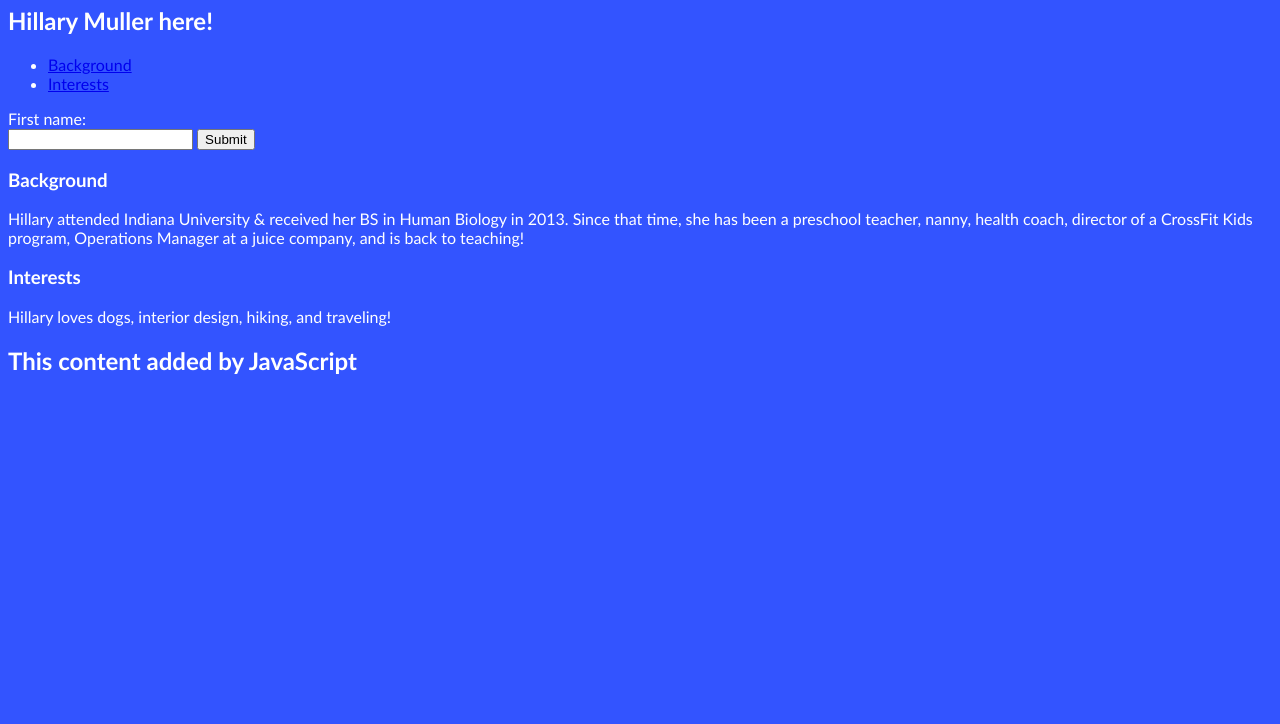
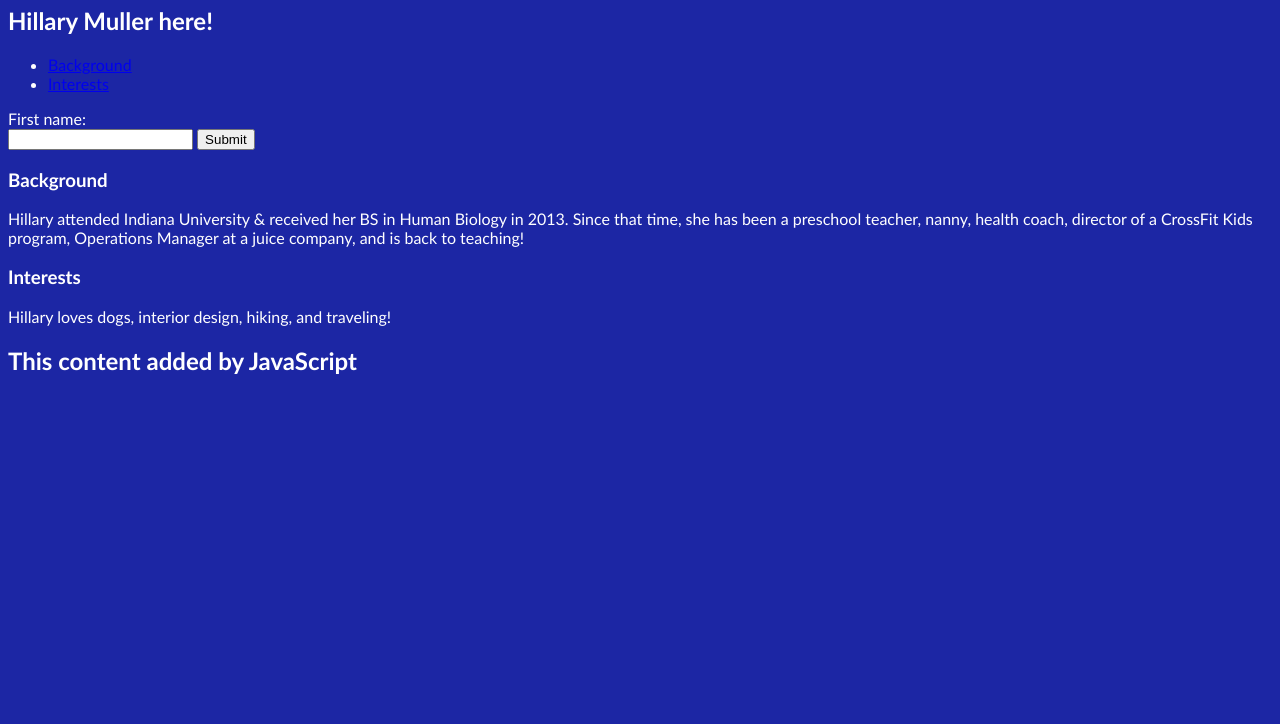
Before and after one commit to hillarymuller/my-personal-website, a plain HTML site: page index.html in a window 1280 px wide. Shown: the part 76-800 px from the top of the page. Drawn offline with Linux system fonts and the light colour scheme.

Commit message:
background color changed in style.css

```diff
--- a/style.css
+++ b/style.css
@@ -1,5 +1,5 @@
 body {
-    background: #3354ff;
+    background: #1c26a4;
     font-family: Optima, sans-serif;
     color: #FFFFFF
 }
```
